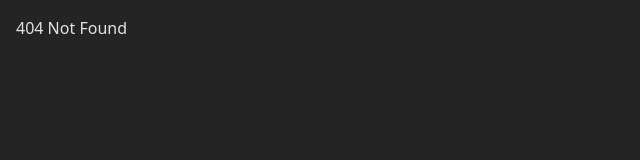
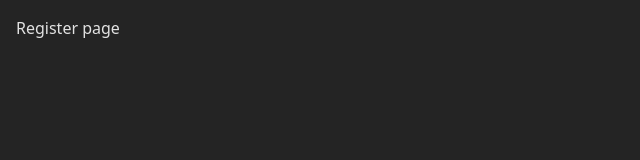
Before and after one commit to literandltx/timer-frontend-react, a React (Vite) app: page /settings/labels in a window 1280 px wide. Before the commit this address had no page. Shown: the top 160 px of the page, without its empty margins (0-640 px from the left). Built offline with nearby package versions, Linux system fonts and the light colour scheme.

Commit message:
chore: add new pages (basic)

```diff
--- /dev/null
+++ b/src/components/MainLayout.tsx
@@ -0,0 +1,15 @@
+import { Outlet } from "react-router-dom";
+
+function MainLayout() {
+    return (
+        <div style={{ display: 'flex', height: '100vh' }}>
+            {/*<Sidebar />*/}
+
+            <main style={{ flex: 1, padding: '20px', overflowY: 'auto' }}>
+                <Outlet />
+            </main>
+        </div>
+    );
+}
+
+export default MainLayout;
--- a/src/components/home/Sidebar.tsx
+++ b/src/components/navbar/Sidebar.tsx
@@ -1,5 +1,5 @@
 import {NavLink} from "react-router";
-import SettingModal from "./SettingModal.tsx";
+import SettingModal from "../home/SettingModal.tsx";
 import type {TimerOption} from "../../types/settings.ts";
 
 interface SidebarProps {
--- a/src/main.tsx
+++ b/src/main.tsx
@@ -1,15 +1,34 @@
+import React from 'react';
+import {createRoot} from 'react-dom/client'
 import {BrowserRouter, Route, Routes} from "react-router-dom";
-import {createRoot} from 'react-dom/client'
+
+import {
+    HomePage,
+    HistoryPage,
+    RegisterPage,
+    LoginPage,
+    LabelConfigPage,
+    TimerConfigPage,
+    NotFoundPage
+} from "./pages/";
+
 import './index.css'
-import Home from './pages/Home.tsx'
-import History from "./pages/History.tsx";
 
 createRoot(document.getElementById('root')!).render(
-    <BrowserRouter basename={import.meta.env.BASE_URL}>
-        <Routes>
-            <Route path="/" element={<Home/>}/>
-            <Route path="/history" element={<History/>}/>
-            <Route path="*" element={<div>404 Not Found</div>}/>
-        </Routes>
-    </BrowserRouter>
+    <React.StrictMode>
+        <BrowserRouter basename={import.meta.env.BASE_URL}>
+            <Routes>
+                <Route path="/" element={<HomePage/>}/>
+                <Route path="/history" element={<HistoryPage/>}/>
+
+                <Route path="/auth/register" element={<RegisterPage/>}/>
+                <Route path="/auth/login" element={<LoginPage/>}/>
+
+                <Route path="/settings/labels" element={<LabelConfigPage/>}/>
+                <Route path="/settings/timers" element={<TimerConfigPage/>}/>
+
+                <Route path="*" element={<NotFoundPage/>}/>
+            </Routes>
+        </BrowserRouter>
+    </React.StrictMode>
 )
--- a/src/pages/History.tsx
+++ b/src/pages/HistoryPage.tsx
@@ -9,7 +9,7 @@ import {useLabels} from "../hooks/useLabels.ts";
 import {exportHistoryToCSV, parseHistoryFromCSV} from "../utils/csvUtils";
 import type {TimerData} from "../types/timer.ts";
 
-function History() {
+function HistoryPage() {
     const fileInputRef = useRef<HTMLInputElement>(null);
 
     const {
@@ -92,4 +92,4 @@ function History() {
     );
 }
 
-export default History
+export default HistoryPage;
--- a/src/pages/Home.tsx
+++ b/src/pages/HomePage.tsx
@@ -2,7 +2,7 @@ import './Home.css';
 import {useState} from "react";
 import Timer from "../components/home/Timer.tsx";
 import LabelSelector from "../components/home/LabelSelector.tsx";
-import Sidebar from "../components/home/Sidebar.tsx";
+import Sidebar from "../components/navbar/Sidebar.tsx";
 import {useLabels} from "../hooks/useLabels";
 import {useTimerSettings} from "../hooks/useTimerSettings";
 import {useTimerHistory} from "../hooks/useTimerHistory";
@@ -11,7 +11,7 @@ import type {TimerData} from "../types/timer.ts";
 
 const SECONDS_PER_MINUTE = 60;
 
-function Home() {
+function HomePage() {
     const [isSidebarOpen, setSidebarOpen] = useState(false);
     const [timestamp] = useState<number>((): number => Date.now());
     const {startBlinking, stopBlinking} = useTabNotification("timer");
@@ -92,4 +92,4 @@ function Home() {
     );
 }
 
-export default Home;
+export default HomePage;
--- /dev/null
+++ b/src/pages/LabelConfigPage.tsx
@@ -0,0 +1,9 @@
+function LabelConfigPage() {
+    return (
+        <div>
+            Register page
+        </div>
+    )
+}
+
+export default LabelConfigPage;
--- /dev/null
+++ b/src/pages/LoginPage.tsx
@@ -0,0 +1,9 @@
+function LoginPage() {
+    return (
+        <div>
+            Register page
+        </div>
+    )
+}
+
+export default LoginPage;
--- /dev/null
+++ b/src/pages/NotFoundPage.tsx
@@ -0,0 +1,9 @@
+function NotFoundPage() {
+    return (
+        <div>
+            Register page
+        </div>
+    )
+}
+
+export default NotFoundPage;
--- /dev/null
+++ b/src/pages/RegisterPage.tsx
@@ -0,0 +1,9 @@
+function RegisterPage() {
+    return (
+        <div>
+            Register page
+        </div>
+    )
+}
+
+export default RegisterPage;
--- /dev/null
+++ b/src/pages/TimerConfigPage.tsx
@@ -0,0 +1,9 @@
+function TimerConfigPage() {
+    return (
+        <div>
+            Register page
+        </div>
+    )
+}
+
+export default TimerConfigPage;
```
Also changed, not shown: src/pages/index.ts (added, +7 -0 lines).
